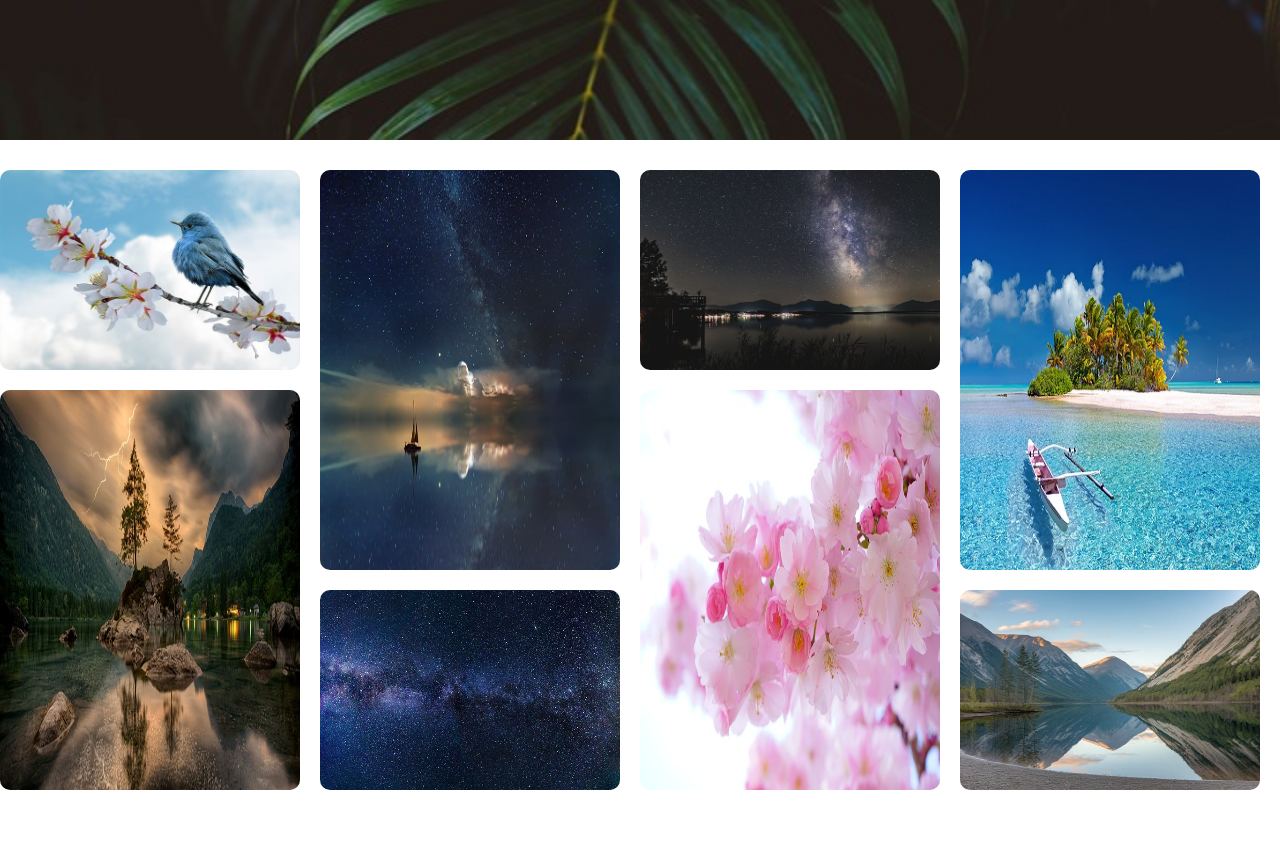
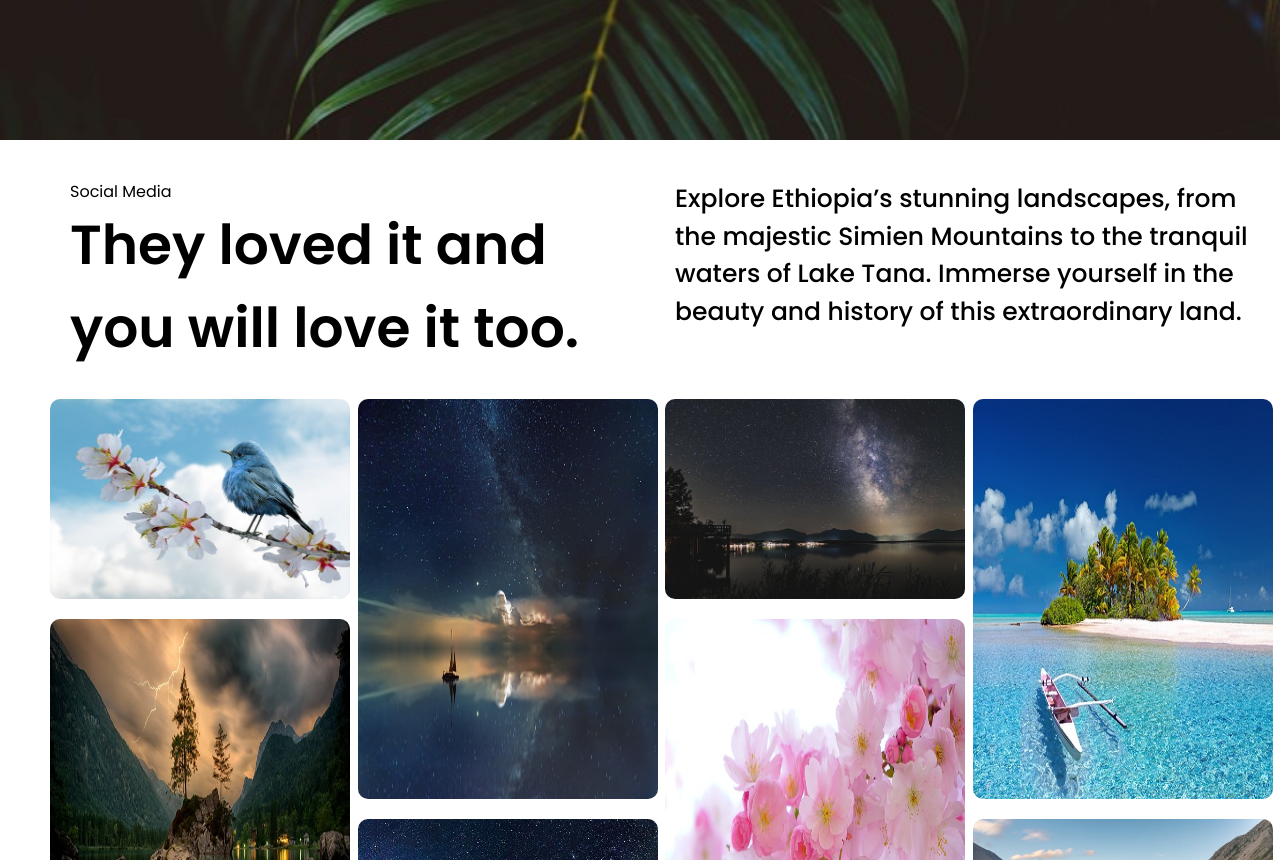
Before and after one commit to YohannesHailemariam/ExploreEthiopia, a React (Vite) app: page / in a window 1280 px wide. Shown: the part 660-1520 px from the top of the page. Before the commit the page ends 1450 px from the top, so only its background shows below. Built offline with nearby package versions, Linux system fonts and the light colour scheme.

Commit message:
Finished setting up the Gallery section of the home page by adding the texts that are to be added and organizing the images as a whole.

```diff
--- a/src/components/HomePageComponents/Gallery.jsx
+++ b/src/components/HomePageComponents/Gallery.jsx
@@ -12,6 +12,19 @@ import Image8 from '../../assets/Image8.jpg'
 
 const Gallery = () => {
   return (
+    <div className='mt-[40px] ml-[50px]'>
+        <div className='grid grid-cols-2 ml-[20px]'>
+                <div>
+                    <p>Social Media</p>
+                    <p className='font-semibold text-[55px] w-[510px]'>They loved it and you will love it too.</p>
+                </div>
+                <p className='font-medium text-[25px] w-[600px]'>
+                   Explore Ethiopia’s stunning landscapes, from the
+                   majestic Simien Mountains to the tranquil waters
+                   of Lake Tana. Immerse yourself in the beauty and
+                   history of this extraordinary land.
+                </p>
+            </div>
         <div className='mt-[30px] grid grid-cols-4'>
             <div className='grid grid-cols-1 gap-5'>
                 <PlaceGallery
@@ -62,6 +75,7 @@ const Gallery = () => {
                 />
             </div>
         </div>
+    </div>
   )
 }
 
```
Lines whose indentation alone changed are shown as unchanged.
